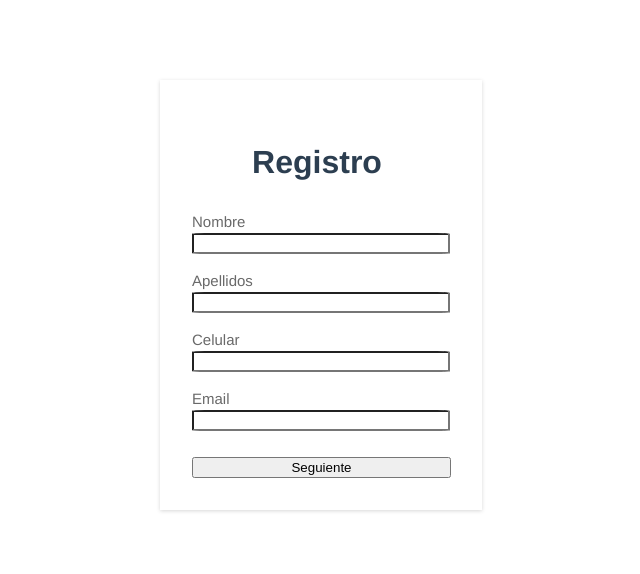
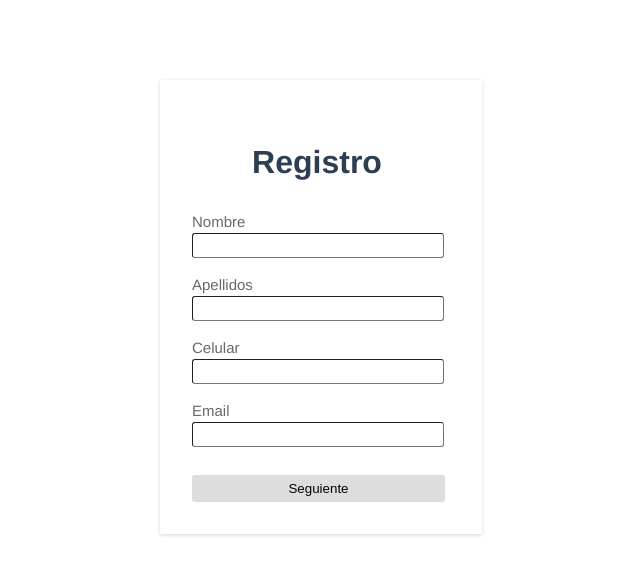
Before and after one commit to juandavidGF/meetUp, a Vue app: page /signUp in a window 1280 px wide. Shown: the top 574 px of the page, without its empty margins (319-959 px from the left). Built offline with nearby package versions, Linux system fonts and the light colour scheme.

Commit message:
airtable integration

```diff
--- a/src/views/SignUp.vue
+++ b/src/views/SignUp.vue
@@ -1,24 +1,27 @@
 <template>
   <div class="signUp">
-    <div class="form">
+    <div v-show="flag === 'data'" class="form">
       <h1>Registro</h1>
       <label for="firstName">Nombre</label>
-      <input type="text" id="firstName" value="FirstName" v-model="firstName">
+      <input type="text" id="firstName" value="firstName" v-model="firstName">
       <br>
       <label for="secondName">Apellidos</label>
-      <input type="text" id="secondName" value="SecondName" v-model="secondName">
+      <input type="text" id="secondName" value="secondName" v-model="secondName">
       <br>
       <label for="cellPhone">Celular</label>
-      <input type="number" id="cellPhone" value="CellPhone" v-model="cellPhone">
+      <input type="number" id="cellPhone" value="cellPhone" v-model="cellPhone">
       <br>
       <label for="email">Email</label>
-      <input type="text" id="email" value="Email" v-model="email">
+      <input type="text" id="email" value="email" v-model="email">
       <br>
-      <button>Seguiente</button>
+      <button @click="next()">Seguiente</button>
+    </div>
+    <div v-show="flag === 'excuse'" class="form">
+      <p>Estamos trabajando para tener pronto la mejor experiencia en nuestra plataforma. Nos contactaremos pronto. Que la diversión te acompañe.</p>
+      <button @click="$router.push('/')">Me parece</button>
     </div>
   </div>
 </template>
-
 
 <script>
 export default {
@@ -28,9 +31,33 @@ export default {
       secondName: "",
       cellPhone: "",
       city: "",
-      email: ""
+      email: "",
+      flag: "data"
     }
-  }
+  },
+  methods: {
+    async next() {
+      if(this.firstName && this.secondName && this.cellPhone && this.email) {
+
+        let createUser = await fetch(`https://api.airtable.com/v0/${process.env.ID_AIR}/${process.env.TABLE_AIR}`, {
+          body: `{\n  \"records\": [\n    {\n      \"fields\": {\n              \"firstName\": \"${this.firstName}\",\n                   \"secondName\": \"${this.secondName}\",\n                \"cellPhone\": \"${this.cellPhone}\",\n        \"email\": \"${this.email}\",\n                 }\n    }\n  ]\n}`,
+          headers: {
+              Authorization: `Bearer ${process.env.KEY_AIR}`,
+              "Content-Type": "application/json"
+          },
+          method: "POST"
+          }).then(res => res.json())
+          .catch(error => {console.error('Error:', error)})
+          .then(response => response);
+
+
+        this.flag = 'excuse'
+      } else {
+        alert('Debes completar todos los campos')
+      }
+    }
+
+  },
 }
 </script>
 
@@ -50,9 +77,23 @@ export default {
 }
 
 button {
-  margin-top: 0.5rem;
-  margin-right: -9px;
+  margin-top: 0.6rem;
+  margin-right: -3px;
+  border-radius: 3px;
+  border-width: 1px;
+  padding: 0.4rem 0;
+  border: none;
+  outline: 0;
+  background-color: #ddd;
+  color: black;
+  cursor: pointer;
+  border-radius: 3px;
 }
+
+button:hover {
+      background-color: #555;
+      color: white;
+    }
 
 
 h1 {
@@ -69,8 +110,9 @@ label {
 input {
   width: 100%;
   margin: 0 auto;
-  border-radius: 5%;
-  border-width: 2px;
+  border-radius: 3px;
+  border-width: 1px;
+  padding: 4px 0;
 }
 
 </style>
```
